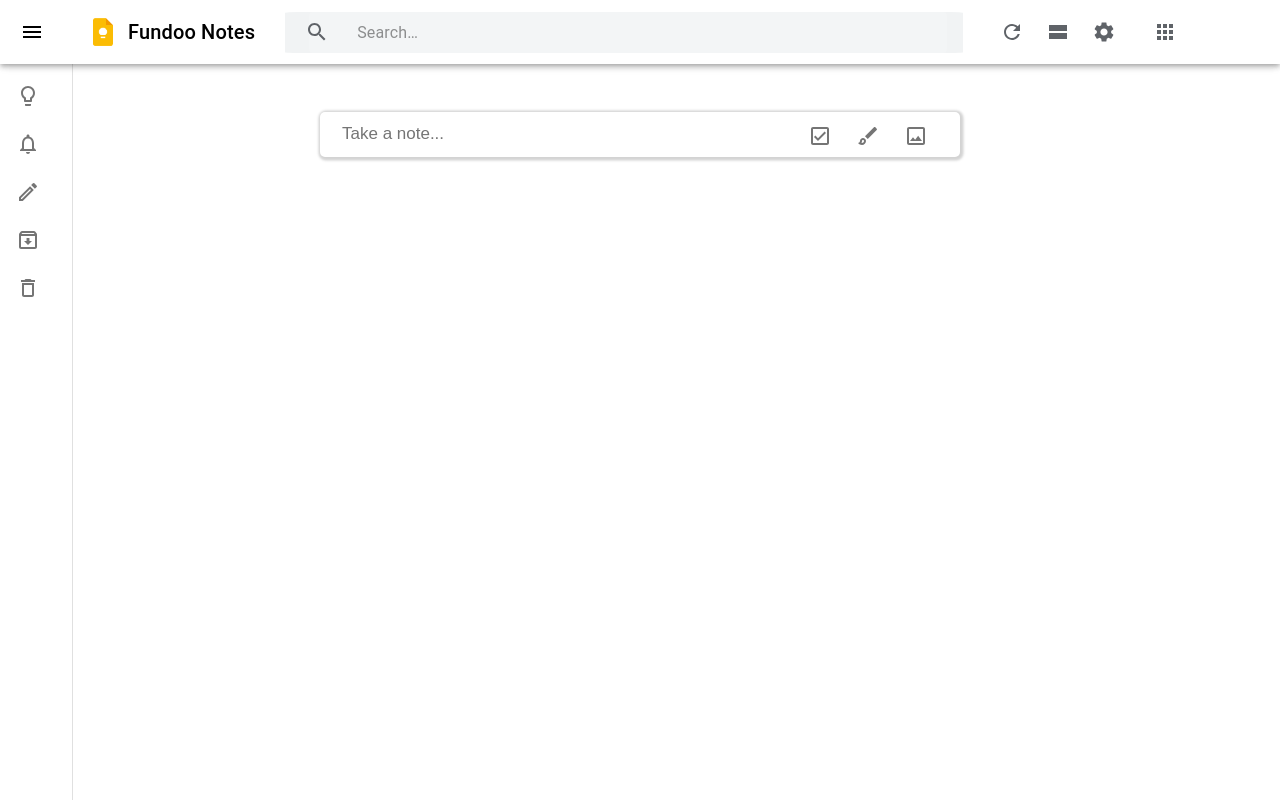
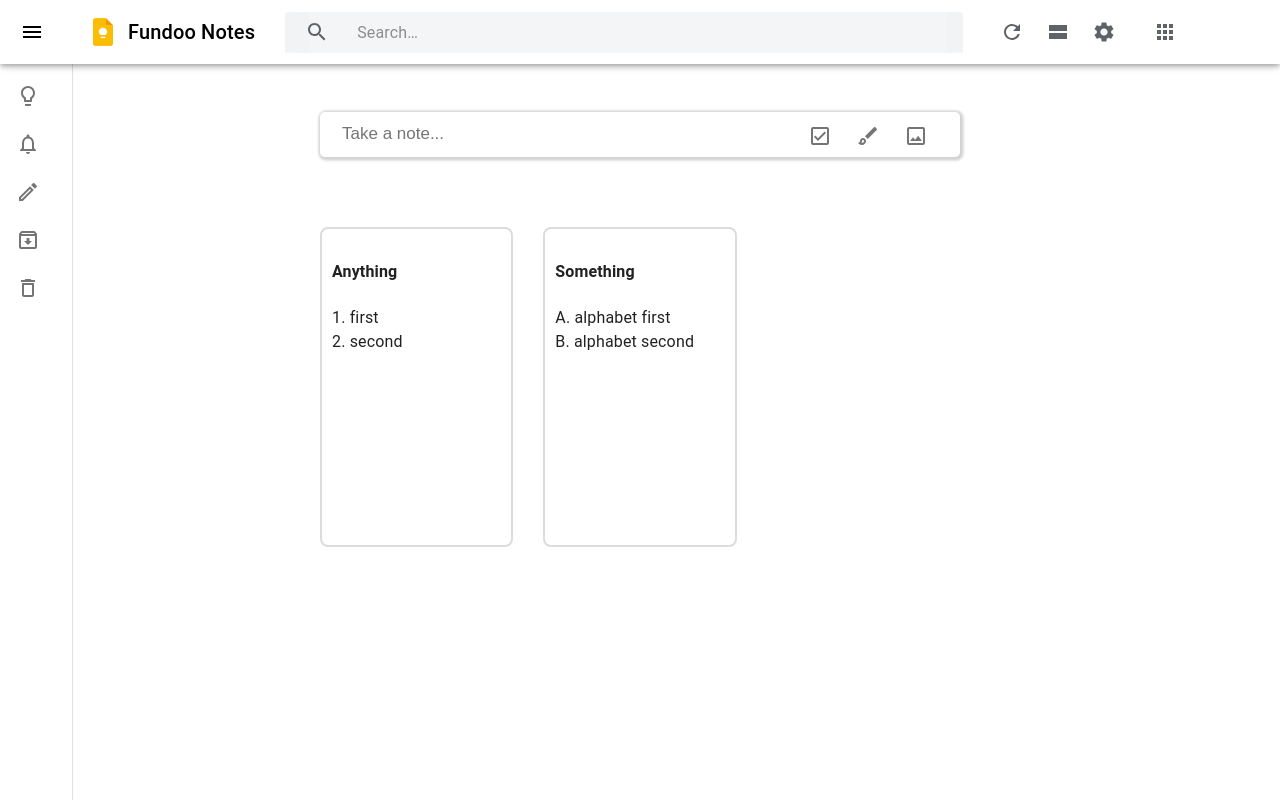
Before and after one commit to tulikasharma368/fundoo, a React (Create React App) app: page /dashboard in a window 1280 px wide. Built offline with nearby package versions, Linux system fonts and the light colour scheme.

Commit message:
[Tulika]added: component for displaying notes

```diff
--- a/src/pages/dashboard/Dashboard.jsx
+++ b/src/pages/dashboard/Dashboard.jsx
@@ -1,6 +1,7 @@
 import * as React from 'react';
 import "./dashboard.css";
 import Takeanote from './dashboardcomponents/takeanote/Takeanote';
+import Displaynotes from './dashboardcomponents/displaynotes/Displaynotes';
 import keep from './keep.png';
 import { styled, alpha } from '@mui/material/styles';
 import {useTheme } from '@mui/material/styles';
@@ -233,6 +234,7 @@ export default function Dashboard() {
 
     <Takeanote/>
 
+    <Displaynotes/>
 
     </div>
 
--- /dev/null
+++ b/src/pages/dashboard/dashboardcomponents/displaynotes/Displaynotes.jsx
@@ -0,0 +1,25 @@
+import React, { Component } from 'react';
+import './displaynotes.css'
+
+class Displaynotes extends Component {
+    render() {
+        return (
+            <div className='displaynotes'>
+                <div className='inner-display'>
+                    <div className="note_content">
+                        <h4>Anything</h4>
+                        <div className="content">1. first</div>
+                        <div className="content">2. second</div>
+                    </div>
+                    <div className="note_content">
+                        <h4>Something</h4>
+                        <div className="content">A. alphabet first</div>
+                        <div className="content">B. alphabet second</div>
+                    </div>
+                </div>
+            </div>
+        );
+    }
+}
+
+export default Displaynotes;
--- /dev/null
+++ b/src/pages/dashboard/dashboardcomponents/displaynotes/displaynotes.css
@@ -0,0 +1,19 @@
+.displaynotes{
+    display: flex;
+    justify-content: center;
+    height: 40vh;
+    margin-top: 70px;
+}
+
+.inner-display{
+    display: grid;
+    gap: 30px;
+    grid-template-columns: 1fr 1fr 1fr;
+    width: 50%;
+}
+
+.note_content{
+    padding: 10px;
+    border: 2px solid gainsboro;
+    border-radius: 8px;
+}
```
